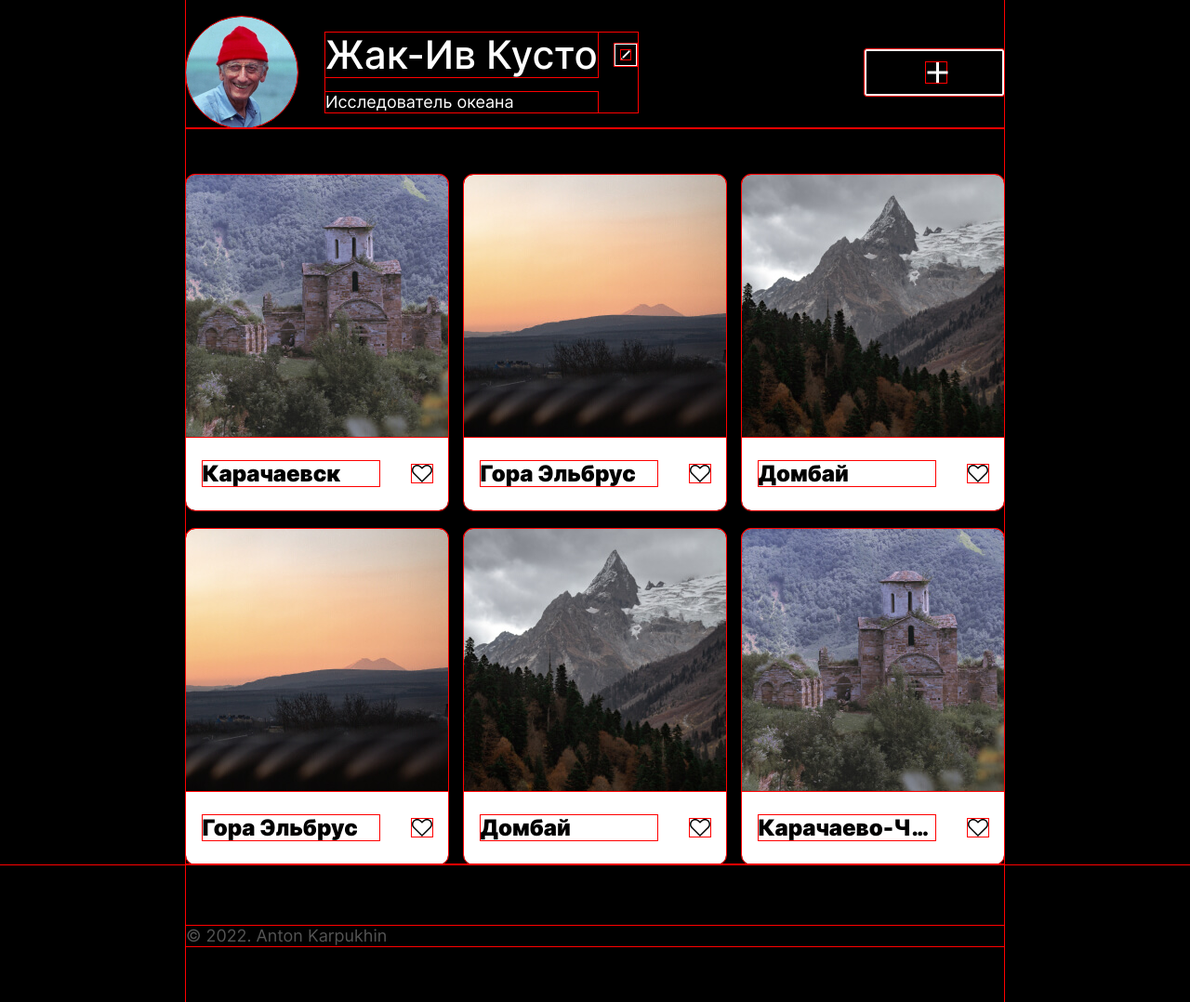
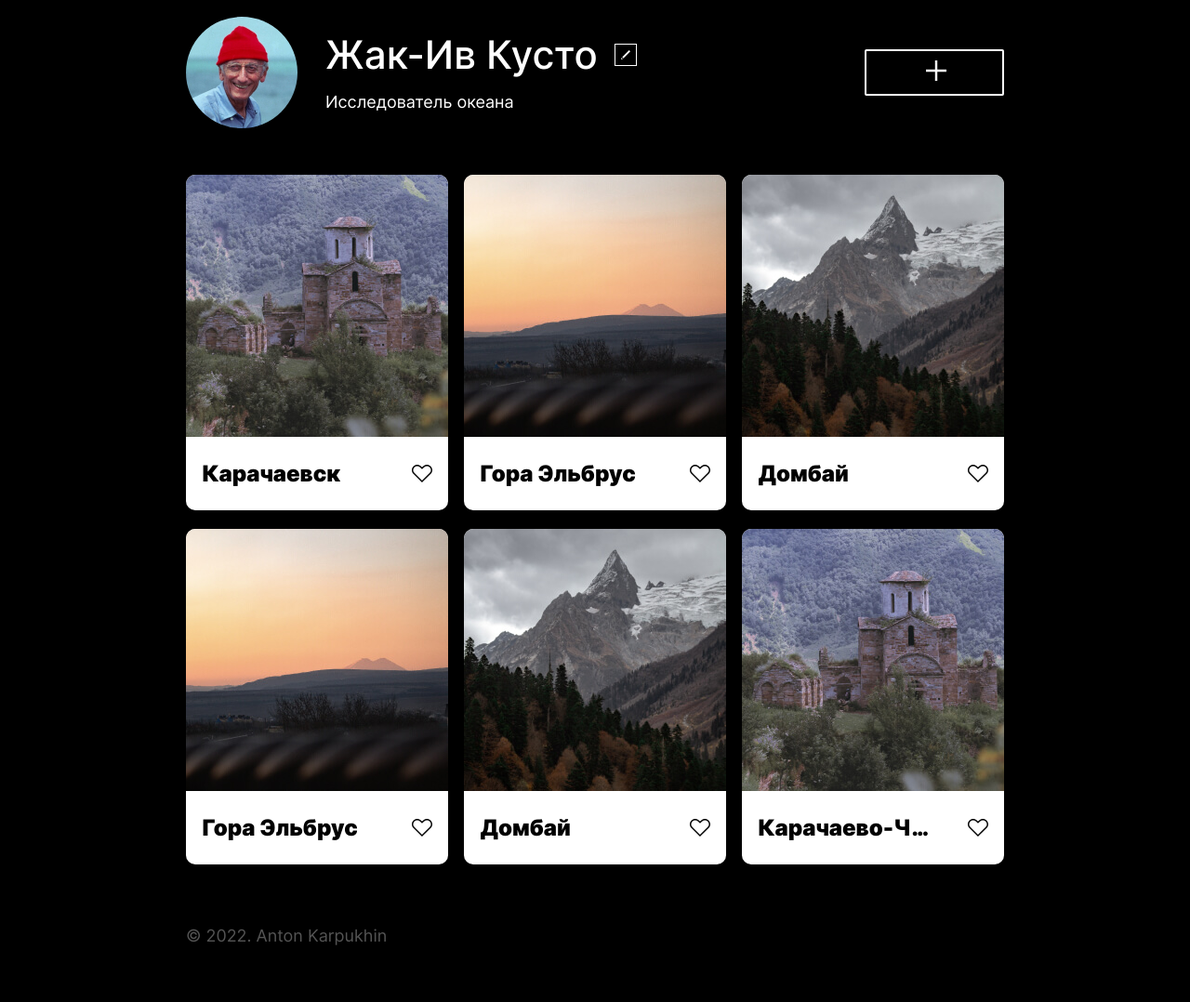
Before and after one commit to AntonKarpukhin/mesto-project, a plain HTML site: page index.html in a window 1280 px wide. Shown: the part 100-1178 px from the top of the page at 93% size. Drawn offline with Linux system fonts and the light colour scheme.

Commit message:
firstPart2

```diff
--- a/blocks/element/__title/element__title.css
+++ b/blocks/element/__title/element__title.css
@@ -4,7 +4,6 @@
   font-weight: 900;
   font-size: 24px;
   width: 190px;
-  /*padding: 25px 0 31px 21px;*/
   text-overflow: ellipsis;
   white-space: nowrap;
   overflow: hidden;
--- a/blocks/page/page.css
+++ b/blocks/page/page.css
@@ -3,7 +3,7 @@
   box-sizing: border-box;
   margin: 0;
   padding: 0;
-  width: 1280px;
+  width: 880px;
   margin: 0 auto;
   background-color: black;
   font-family: "Inter", Arial, sans-serif;
@@ -16,7 +16,3 @@
     width: 100%;
   }
 }
-
-* {
-  outline: solid 1px red;
-}
--- a/blocks/profile/__plus/profile__plus.css
+++ b/blocks/profile/__plus/profile__plus.css
@@ -1,5 +1,4 @@
 .profile__plus {
-  box-sizing: border-box;
   padding: 0;
   margin: 0;
   width: 22px;
--- a/index.html
+++ b/index.html
@@ -37,52 +37,54 @@
           <p class="profile__text">Исследователь океана</p>
         </div>
         <button class="profile__add-button opacity-hover">
-          <div class="profile__plus"></div>
+          <svg class="profile__plus" width="22" height="22" viewBox="0 0 22 22" fill="none" xmlns="http://www.w3.org/2000/svg">
+            <path d="M22 9.77778H12.2222V0H9.77778V9.77778H0V12.2222H9.77778V22H12.2222V12.2222H22V9.77778Z" fill="white"/>
+          </svg>
         </button>
       </section>
       <section class="elements">
-        <figure class="element">
+        <div class="element">
           <img class="element__img" src="images/karachaevsk.jpg" alt="Карачаевск">
-          <figcaption class="element__title">Карачаевск</figcaption>
+          <p class="element__title">Карачаевск</p>
           <svg class="element__icon opacity-hover opacity-hover_heart-hover" width="22" height="19" viewBox="0 0 22 19" fill="none" xmlns="http://www.w3.org/2000/svg">
             <path d="M20.2991 9.78586C22.567 7.54338 22.567 3.90213 20.2991 1.68186C18.0311 -0.560619 14.3486 -0.560619 12.0806 1.68186L10.9804 2.792L9.88007 1.70406C7.61215 -0.560619 3.92957 -0.560619 1.6841 1.68186C0.583822 2.76979 0 4.21297 0 5.74496C0 7.27695 0.606277 8.72013 1.6841 9.80806L10.9804 19L20.2991 9.78586ZM1.4371 5.74496C1.4371 4.59042 1.8862 3.52469 2.71702 2.72539C3.5703 1.88168 4.67058 1.45983 5.77086 1.45983C6.87114 1.45983 7.97142 1.88168 8.8247 2.72539L10.9804 4.83465L13.136 2.70318C14.8201 1.03798 17.582 1.03798 19.2437 2.70318C20.0521 3.50248 20.5236 4.56821 20.5236 5.72276C20.5236 6.8773 20.0745 7.94303 19.2437 8.74233L10.9804 16.9351L2.71702 8.76453C1.90865 7.94303 1.4371 6.8773 1.4371 5.74496Z" fill="black"/>
           </svg>
-        </figure>
-        <figure class="element">
+        </div>
+        <div class="element">
           <img class="element__img" src="images/elbrus.jpg" alt="Гора Эльбрус">
-          <figcaption class="element__title">Гора Эльбрус</figcaption>
+          <p class="element__title">Гора Эльбрус</p>
           <svg class="element__icon opacity-hover opacity-hover_heart-hover" width="22" height="19" viewBox="0 0 22 19" fill="none" xmlns="http://www.w3.org/2000/svg">
             <path d="M20.2991 9.78586C22.567 7.54338 22.567 3.90213 20.2991 1.68186C18.0311 -0.560619 14.3486 -0.560619 12.0806 1.68186L10.9804 2.792L9.88007 1.70406C7.61215 -0.560619 3.92957 -0.560619 1.6841 1.68186C0.583822 2.76979 0 4.21297 0 5.74496C0 7.27695 0.606277 8.72013 1.6841 9.80806L10.9804 19L20.2991 9.78586ZM1.4371 5.74496C1.4371 4.59042 1.8862 3.52469 2.71702 2.72539C3.5703 1.88168 4.67058 1.45983 5.77086 1.45983C6.87114 1.45983 7.97142 1.88168 8.8247 2.72539L10.9804 4.83465L13.136 2.70318C14.8201 1.03798 17.582 1.03798 19.2437 2.70318C20.0521 3.50248 20.5236 4.56821 20.5236 5.72276C20.5236 6.8773 20.0745 7.94303 19.2437 8.74233L10.9804 16.9351L2.71702 8.76453C1.90865 7.94303 1.4371 6.8773 1.4371 5.74496Z" fill="black"/>
           </svg>
-        </figure>
-        <figure class="element">
+        </div>
+        <div class="element">
           <img class="element__img" src="images/dombay.jpg" alt="Домбай">
-          <figcaption class="element__title">Домбай</figcaption>
+          <p class="element__title">Домбай</p>
           <svg class="element__icon opacity-hover opacity-hover_heart-hover" width="22" height="19" viewBox="0 0 22 19" fill="none" xmlns="http://www.w3.org/2000/svg">
             <path d="M20.2991 9.78586C22.567 7.54338 22.567 3.90213 20.2991 1.68186C18.0311 -0.560619 14.3486 -0.560619 12.0806 1.68186L10.9804 2.792L9.88007 1.70406C7.61215 -0.560619 3.92957 -0.560619 1.6841 1.68186C0.583822 2.76979 0 4.21297 0 5.74496C0 7.27695 0.606277 8.72013 1.6841 9.80806L10.9804 19L20.2991 9.78586ZM1.4371 5.74496C1.4371 4.59042 1.8862 3.52469 2.71702 2.72539C3.5703 1.88168 4.67058 1.45983 5.77086 1.45983C6.87114 1.45983 7.97142 1.88168 8.8247 2.72539L10.9804 4.83465L13.136 2.70318C14.8201 1.03798 17.582 1.03798 19.2437 2.70318C20.0521 3.50248 20.5236 4.56821 20.5236 5.72276C20.5236 6.8773 20.0745 7.94303 19.2437 8.74233L10.9804 16.9351L2.71702 8.76453C1.90865 7.94303 1.4371 6.8773 1.4371 5.74496Z" fill="black"/>
           </svg>
-        </figure>
-        <figure class="element">
+        </div>
+        <div class="element">
           <img class="element__img" src="images/elbrus.jpg" alt="Гора Эльбрус">
-          <figcaption class="element__title">Гора Эльбрус</figcaption>
+          <p class="element__title">Гора Эльбрус</p>
           <svg class="element__icon opacity-hover opacity-hover_heart-hover" width="22" height="19" viewBox="0 0 22 19" fill="none" xmlns="http://www.w3.org/2000/svg">
             <path d="M20.2991 9.78586C22.567 7.54338 22.567 3.90213 20.2991 1.68186C18.0311 -0.560619 14.3486 -0.560619 12.0806 1.68186L10.9804 2.792L9.88007 1.70406C7.61215 -0.560619 3.92957 -0.560619 1.6841 1.68186C0.583822 2.76979 0 4.21297 0 5.74496C0 7.27695 0.606277 8.72013 1.6841 9.80806L10.9804 19L20.2991 9.78586ZM1.4371 5.74496C1.4371 4.59042 1.8862 3.52469 2.71702 2.72539C3.5703 1.88168 4.67058 1.45983 5.77086 1.45983C6.87114 1.45983 7.97142 1.88168 8.8247 2.72539L10.9804 4.83465L13.136 2.70318C14.8201 1.03798 17.582 1.03798 19.2437 2.70318C20.0521 3.50248 20.5236 4.56821 20.5236 5.72276C20.5236 6.8773 20.0745 7.94303 19.2437 8.74233L10.9804 16.9351L2.71702 8.76453C1.90865 7.94303 1.4371 6.8773 1.4371 5.74496Z" fill="black"/>
           </svg>
-        </figure>
-        <figure class="element">
+        </div>
+        <div class="element">
           <img class="element__img" src="images/dombay.jpg" alt="Домбай">
-          <figcaption class="element__title">Домбай</figcaption>
+          <p class="element__title">Домбай</p>
           <svg class="element__icon opacity-hover opacity-hover_heart-hover" width="22" height="19" viewBox="0 0 22 19" fill="none" xmlns="http://www.w3.org/2000/svg">
             <path d="M20.2991 9.78586C22.567 7.54338 22.567 3.90213 20.2991 1.68186C18.0311 -0.560619 14.3486 -0.560619 12.0806 1.68186L10.9804 2.792L9.88007 1.70406C7.61215 -0.560619 3.92957 -0.560619 1.6841 1.68186C0.583822 2.76979 0 4.21297 0 5.74496C0 7.27695 0.606277 8.72013 1.6841 9.80806L10.9804 19L20.2991 9.78586ZM1.4371 5.74496C1.4371 4.59042 1.8862 3.52469 2.71702 2.72539C3.5703 1.88168 4.67058 1.45983 5.77086 1.45983C6.87114 1.45983 7.97142 1.88168 8.8247 2.72539L10.9804 4.83465L13.136 2.70318C14.8201 1.03798 17.582 1.03798 19.2437 2.70318C20.0521 3.50248 20.5236 4.56821 20.5236 5.72276C20.5236 6.8773 20.0745 7.94303 19.2437 8.74233L10.9804 16.9351L2.71702 8.76453C1.90865 7.94303 1.4371 6.8773 1.4371 5.74496Z" fill="black"/>
           </svg>
-        </figure>
-        <figure class="element">
+        </div>
+        <div class="element">
           <img class="element__img" src="images/karachaevsk.jpg" alt="Карачаево-Черкессия">
-          <figcaption class="element__title">Карачаево-Черкессия</figcaption>
+          <p class="element__title">Карачаево-Черкессия</p>
           <svg class="element__icon opacity-hover opacity-hover_heart-hover" width="22" height="19" viewBox="0 0 22 19" fill="none" xmlns="http://www.w3.org/2000/svg">
             <path d="M20.2991 9.78586C22.567 7.54338 22.567 3.90213 20.2991 1.68186C18.0311 -0.560619 14.3486 -0.560619 12.0806 1.68186L10.9804 2.792L9.88007 1.70406C7.61215 -0.560619 3.92957 -0.560619 1.6841 1.68186C0.583822 2.76979 0 4.21297 0 5.74496C0 7.27695 0.606277 8.72013 1.6841 9.80806L10.9804 19L20.2991 9.78586ZM1.4371 5.74496C1.4371 4.59042 1.8862 3.52469 2.71702 2.72539C3.5703 1.88168 4.67058 1.45983 5.77086 1.45983C6.87114 1.45983 7.97142 1.88168 8.8247 2.72539L10.9804 4.83465L13.136 2.70318C14.8201 1.03798 17.582 1.03798 19.2437 2.70318C20.0521 3.50248 20.5236 4.56821 20.5236 5.72276C20.5236 6.8773 20.0745 7.94303 19.2437 8.74233L10.9804 16.9351L2.71702 8.76453C1.90865 7.94303 1.4371 6.8773 1.4371 5.74496Z" fill="black"/>
           </svg>
-        </figure>
+        </div>
       </section>
     </main>
     <footer class="footer">
```
Also changed, not shown: blocks/elements/elements.css (line endings or trailing spaces), images/plus.svg (added).
